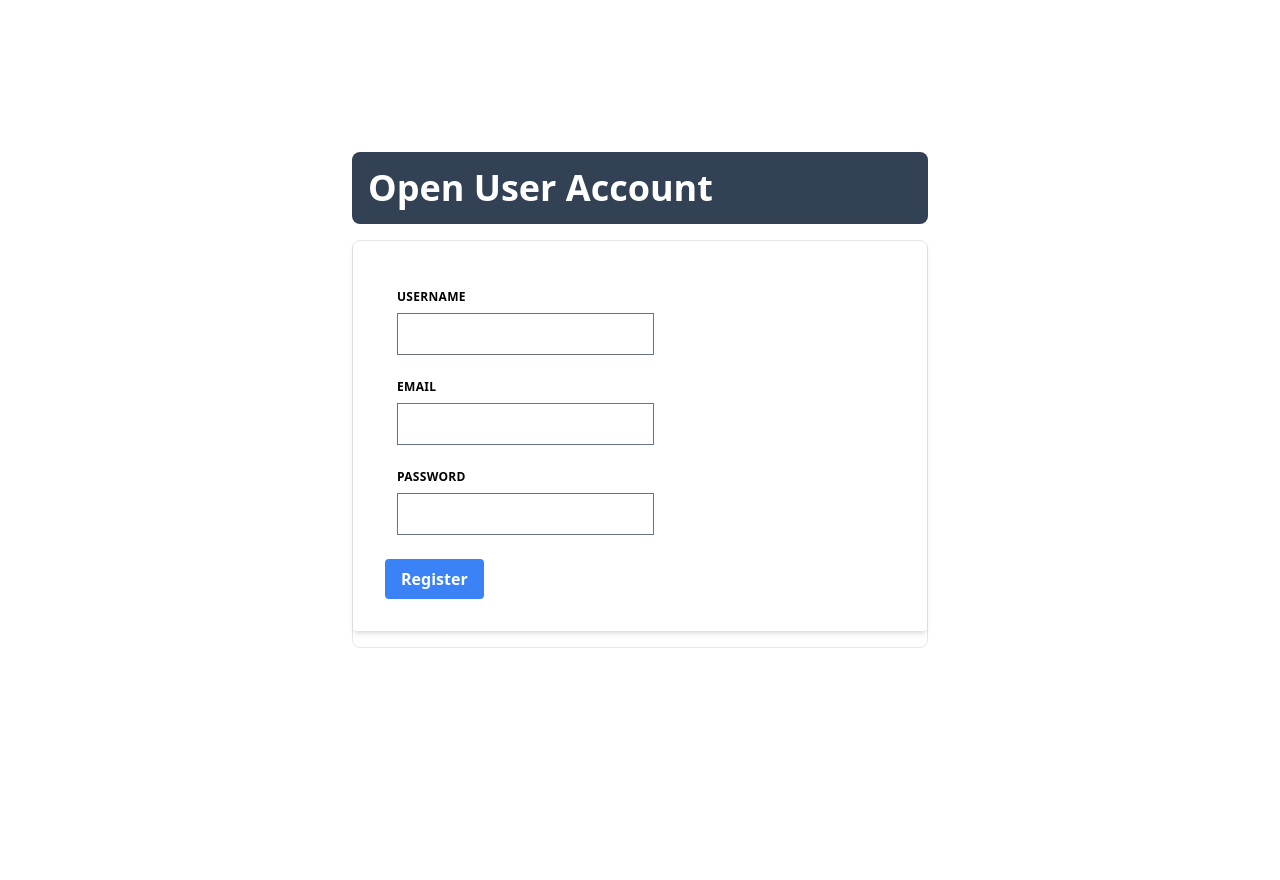
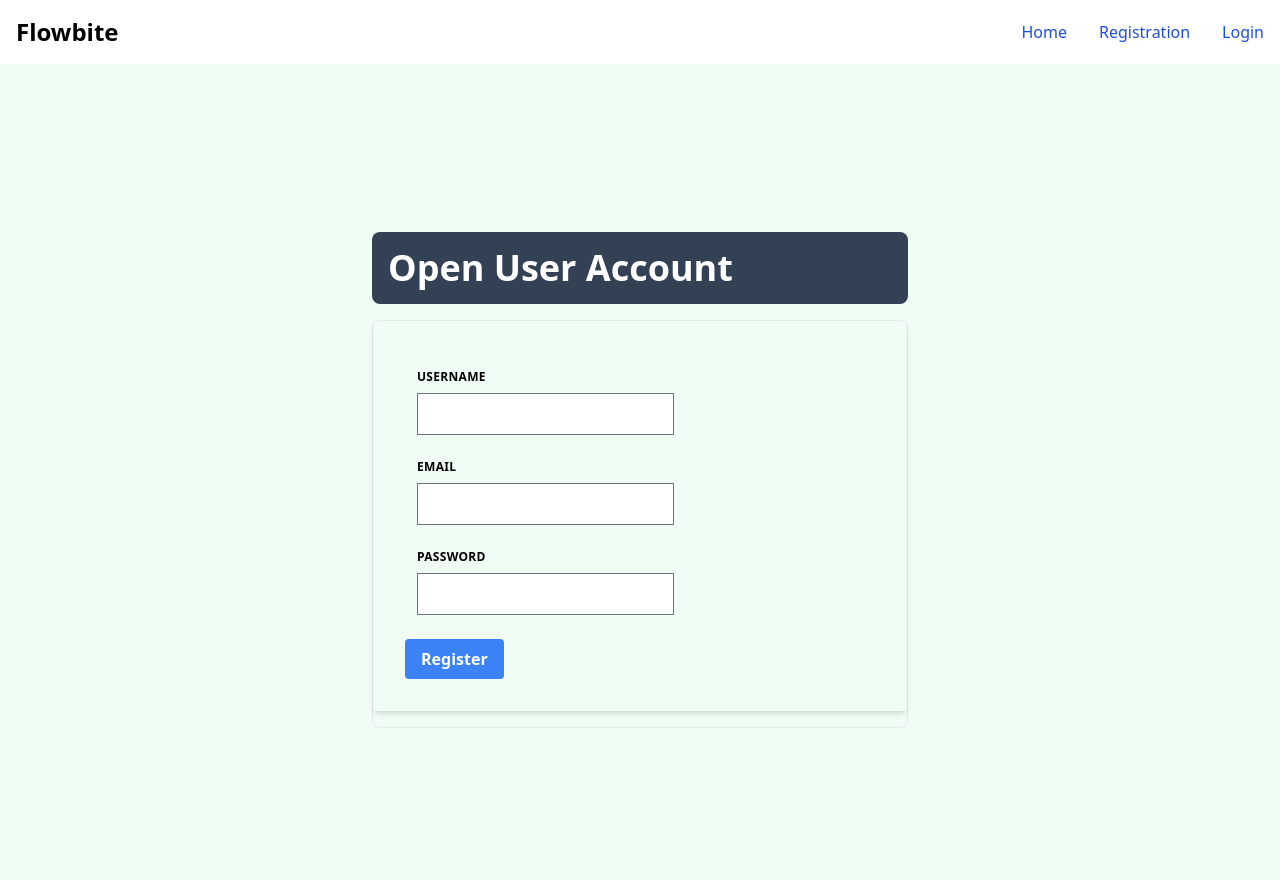
Before and after one commit to SazzadForazi/django, a Django app: page /auth/register/ in a window 1280 px wide. Before the commit the page ends 648 px from the top, so only its background shows below. Run offline with Django 4.2, Linux system fonts and the light colour scheme; some libraries are stand-ins or nearby versions.

Commit message:
nav setup done

```diff
--- a/blog/templates/_base.html
+++ b/blog/templates/_base.html
@@ -5,12 +5,18 @@
     <meta charset="UTF-8">
     <meta name="viewport" content="width=device-width, initial-scale=1.0">
     <title>Document</title>
+    <!--Flowbite CDN-->
+    <link href="https://cdnjs.cloudflare.com/ajax/libs/flowbite/2.3.0/flowbite.min.css" rel="stylesheet" />
     {% tailwind_css %}
 </head>
-<body>
-    {% block content %}
+<body class="bg-green-50">
+    <!-- Navbar -->
+    {% include "scripts/_nav.html" %}
+<div class="mx-10  mt-4">
+        {% block content %}
 
 
-    {% endblock content %}
+        {% endblock content %}
+</div>
 </body>
 </html>
--- /dev/null
+++ b/blog/templates/scripts/_nav.html
@@ -0,0 +1,52 @@
+<nav class="bg-white border-gray-200 dark:bg-gray-900">
+    <div class="max-w-screen-xl flex flex-wrap items-center justify-between mx-auto p-4">
+        <a href="https://www.w3.org/assets/logos/w3c/w3c-no-bars.svg" class="flex items-center space-x-3 rtl:space-x-reverse">
+            <!-- <img src="https://example.com/your-image.jpg" class="h-8" alt="Logo" /> -->
+            <span class="self-center text-2xl font-semibold whitespace-nowrap dark:text-white">Flowbite</span>
+        </a>
+
+        <button data-collapse-toggle="navbar-default" type="button"
+            class="inline-flex items-center p-2 w-10 h-10 justify-center text-sm text-gray-500 rounded-lg md:hidden hover:bg-gray-100 focus:outline-none focus:ring-2 focus:ring-gray-200 dark:text-gray-400 dark:hover:bg-gray-700 dark:focus:ring-gray-600"
+            aria-controls="navbar-default" aria-expanded="false">
+            <span class="sr-only">Open main menu</span>
+            <svg class="w-5 h-5" aria-hidden="true" xmlns="http://www.w3.org/2000/svg" fill="none" viewBox="0 0 17 14">
+                <path stroke="currentColor" stroke-linecap="round" stroke-linejoin="round" stroke-width="2"
+                    d="M1 1h15M1 7h15M1 13h15" />
+            </svg>
+        </button>
+        <div class="hidden w-full md:block md:w-auto" id="navbar-default">
+            <ul
+                class="font-medium flex flex-col p-4 md:p-0 mt-4 border border-gray-100 rounded-lg bg-gray-50 md:flex-row md:space-x-8 rtl:space-x-reverse md:mt-0 md:border-0 md:bg-white dark:bg-gray-800 md:dark:bg-gray-900 dark:border-gray-700">
+                <li>
+                    <a href="{% url 'index' %}"
+                        class="block py-2 px-3 text-white bg-blue-700 rounded md:bg-transparent md:text-blue-700 md:p-0 dark:text-white md:dark:text-blue-500"
+                        aria-current="page">Home</a>
+                </li>
+                {% if request.user.is_authenticated %}
+                <li>
+                    <a href=""
+                        class="block py-2 px-3 text-white bg-blue-700 rounded md:bg-transparent md:text-blue-700 md:p-0 dark:text-white md:dark:text-blue-500"
+                        aria-current="page">Logout</a>
+                </li>
+                <li>
+                    <a href=""
+                        class="block py-2 px-3 text-white bg-blue-700 rounded md:bg-transparent md:text-blue-700 md:p-0 dark:text-white md:dark:text-blue-500"
+                        aria-current="page">Create Post</a>
+                </li>
+                {% else %}
+                <li>
+                    <a href="{% url 'register' %}"
+                        class="block py-2 px-3 text-white bg-blue-700 rounded md:bg-transparent md:text-blue-700 md:p-0 dark:text-white md:dark:text-blue-500"
+                        aria-current="page">Registration</a>
+                </li>
+                <li>
+                    <a href=""
+                        class="block py-2 px-3 text-white bg-blue-700 rounded md:bg-transparent md:text-blue-700 md:p-0 dark:text-white md:dark:text-blue-500"
+                        aria-current="page">Login</a>
+                </li>
+                {% endif %}
+
+            </ul>
+        </div>
+    </div>
+</nav>
--- a/blog/theme/static/css/dist/styles.css
+++ b/blog/theme/static/css/dist/styles.css
@@ -801,6 +813,11 @@ select {
   margin-bottom: 1.5rem;
 }
 
+.mx-10 {
+  margin-left: 2.5rem;
+  margin-right: 2.5rem;
+}
+
 .mb-2 {
   margin-bottom: 0.5rem;
 }
@@ -813,6 +830,10 @@ select {
   margin-top: 0.5rem;
 }
 
+.mt-4 {
+  margin-top: 1rem;
+}
+
 .block {
   display: block;
 }
@@ -821,12 +842,52 @@ select {
   display: flex;
 }
 
+.inline-flex {
+  display: inline-flex;
+}
+
+.hidden {
+  display: none;
+}
+
 .h-screen {
   height: 100vh;
 }
 
+.h-10 {
+  height: 2.5rem;
+}
+
+.h-5 {
+  height: 1.25rem;
+}
+
+.h-8 {
+  height: 2rem;
+}
+
 .w-full {
   width: 100%;
+}
+
+.w-10 {
+  width: 2.5rem;
+}
+
+.w-5 {
+  width: 1.25rem;
+}
+
+.max-w-screen-xl {
+  max-width: 1280px;
+}
+
+.flex-col {
+  flex-direction: column;
+}
+
+.flex-wrap {
+  flex-wrap: wrap;
 }
 
 .items-center {
@@ -835,6 +896,24 @@ select {
 
 .justify-center {
   justify-content: center;
+}
+
+.justify-between {
+  justify-content: space-between;
+}
+
+.space-x-3 > :not([hidden]) ~ :not([hidden]) {
+  --tw-space-x-reverse: 0;
+  margin-right: calc(0.75rem * var(--tw-space-x-reverse));
+  margin-left: calc(0.75rem * calc(1 - var(--tw-space-x-reverse)));
+}
+
+.self-center {
+  align-self: center;
+}
+
+.whitespace-nowrap {
+  white-space: nowrap;
 }
 
 .rounded {
@@ -852,6 +931,16 @@ select {
 .border-red-400 {
   --tw-border-opacity: 1;
   border-color: rgb(248 113 113 / var(--tw-border-opacity));
+}
+
+.border-gray-100 {
+  --tw-border-opacity: 1;
+  border-color: rgb(243 244 246 / var(--tw-border-opacity));
+}
+
+.border-gray-200 {
+  --tw-border-opacity: 1;
+  border-color: rgb(229 231 235 / var(--tw-border-opacity));
 }
 
 .bg-gray-50 {
@@ -874,8 +963,27 @@ select {
   background-color: rgb(51 65 85 / var(--tw-bg-opacity));
 }
 
+.bg-blue-700 {
+  --tw-bg-opacity: 1;
+  background-color: rgb(29 78 216 / var(--tw-bg-opacity));
+}
+
+.bg-white {
+  --tw-bg-opacity: 1;
+  background-color: rgb(255 255 255 / var(--tw-bg-opacity));
+}
+
+.bg-green-50 {
+  --tw-bg-opacity: 1;
+  background-color: rgb(240 253 244 / var(--tw-bg-opacity));
+}
+
 .p-4 {
   padding: 1rem;
+}
+
+.p-2 {
+  padding: 0.5rem;
 }
 
 .px-3 {
@@ -944,12 +1052,25 @@ select {
   line-height: 1rem;
 }
 
+.text-2xl {
+  font-size: 1.5rem;
+  line-height: 2rem;
+}
+
 .font-bold {
   font-weight: 700;
 }
 
 .font-extrabold {
   font-weight: 800;
+}
+
+.font-medium {
+  font-weight: 500;
+}
+
+.font-semibold {
+  font-weight: 600;
 }
 
 .uppercase {
@@ -1020,7 +1162,110 @@ select {
 }
 
 @media (min-width: 768px) {
+  .md\:mt-0 {
+    margin-top: 0px;
+  }
+
+  .md\:block {
+    display: block;
+  }
+
+  .md\:hidden {
+    display: none;
+  }
+
   .md\:w-1\/2 {
     width: 50%;
   }
+
+  .md\:w-auto {
+    width: auto;
+  }
+
+  .md\:flex-row {
+    flex-direction: row;
+  }
+
+  .md\:space-x-8 > :not([hidden]) ~ :not([hidden]) {
+    --tw-space-x-reverse: 0;
+    margin-right: calc(2rem * var(--tw-space-x-reverse));
+    margin-left: calc(2rem * calc(1 - var(--tw-space-x-reverse)));
+  }
+
+  .md\:border-0 {
+    border-width: 0px;
+  }
+
+  .md\:bg-transparent {
+    background-color: transparent;
+  }
+
+  .md\:bg-white {
+    --tw-bg-opacity: 1;
+    background-color: rgb(255 255 255 / var(--tw-bg-opacity));
+  }
+
+  .md\:p-0 {
+    padding: 0px;
+  }
+
+  .md\:text-blue-700 {
+    --tw-text-opacity: 1;
+    color: rgb(29 78 216 / var(--tw-text-opacity));
+  }
 }
+
+.rtl\:space-x-reverse:where([dir="rtl"], [dir="rtl"] *) > :not([hidden]) ~ :not([hidden]) {
+  --tw-space-x-reverse: 1;
+}
+
+@media (prefers-color-scheme: dark) {
+  .dark\:border-gray-700 {
+    --tw-border-opacity: 1;
+    border-color: rgb(55 65 81 / var(--tw-border-opacity));
+  }
+
+  .dark\:bg-gray-800 {
+    --tw-bg-opacity: 1;
+    background-color: rgb(31 41 55 / var(--tw-bg-opacity));
+  }
+
+  .dark\:bg-gray-900 {
+    --tw-bg-opacity: 1;
+    background-color: rgb(17 24 39 / var(--tw-bg-opacity));
+  }
+
+  .dark\:text-gray-400 {
+    --tw-text-opacity: 1;
+    color: rgb(156 163 175 / var(--tw-text-opacity));
+  }
+
+  .dark\:text-white {
+    --tw-text-opacity: 1;
+    color: rgb(255 255 255 / var(--tw-text-opacity));
+  }
+
+  .dark\:hover\:bg-gray-700:hover {
+    --tw-bg-opacity: 1;
+    background-color: rgb(55 65 81 / var(--tw-bg-opacity));
+  }
+
+  .dark\:focus\:ring-gray-600:focus {
+    --tw-ring-opacity: 1;
+    --tw-ring-color: rgb(75 85 99 / var(--tw-ring-opacity));
+  }
+}
+
+@media (min-width: 768px) {
+  @media (prefers-color-scheme: dark) {
+    .md\:dark\:bg-gray-900 {
+      --tw-bg-opacity: 1;
+      background-color: rgb(17 24 39 / var(--tw-bg-opacity));
+    }
+
+    .md\:dark\:text-blue-500 {
+      --tw-text-opacity: 1;
+      color: rgb(59 130 246 / var(--tw-text-opacity));
+    }
+  }
+}
```
Also changed, not shown: other parts of blog/theme/static/css/dist/styles.css (+33 -0 lines), blog/db.sqlite3.
